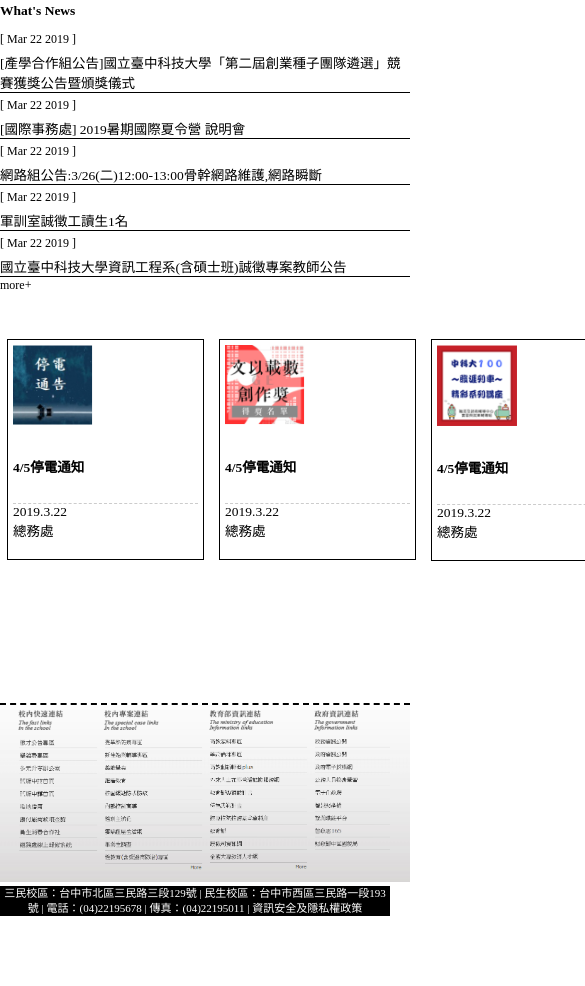
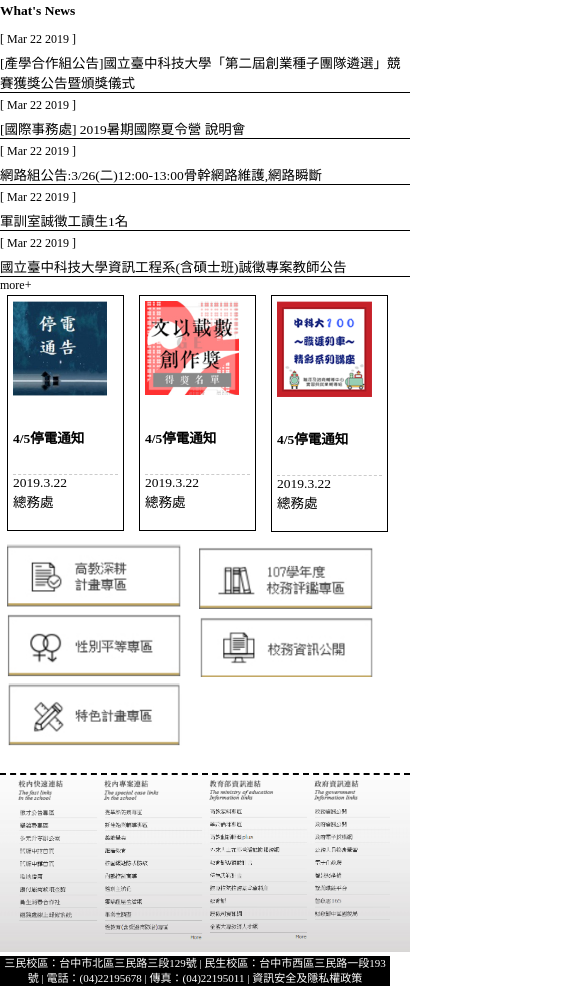
Before and after one commit to whattiffany/nutc-practice, a plain HTML site: page index.html in a window 390 px wide. Shown: the part 396-1382 px from the top of the page, 585 px wide, since content can reach past the window. Before the commit the page ends 1312 px from the top, so only its background shows below. Drawn offline with Linux system fonts and the light colour scheme.

Commit message:
修改RWD錯誤

```diff
--- a/css/RWD.css
+++ b/css/RWD.css
@@ -52,6 +52,10 @@
         position: relative;
         left: 0;
         width: 750px;
+        height: 340px;
+    }
+    .block{
+        left: 580px;
     }
     .bottom-info img{
         width: 760px;
@@ -78,6 +82,9 @@
         padding-top: 37px;
         width: 490px;
     }
+    .content{
+        width: 630px;
+    }
     .slide-img{
         margin-top: 15px;
         width: 635px;
@@ -86,7 +93,7 @@
         width: 635px;
     }
     .body{
-        height: 700px;
+        height: 800px;
         width: 640px;
     }
     .news{
@@ -99,7 +106,7 @@
     }
     .news-block{
         width: 640px;
-        /* overflow: hidden; */
+        height: 350px;
     }
     .news-block td{
         padding-right:8px;
@@ -107,9 +114,17 @@
     .newsmsg{
         width: 185px;
     }
-
     .block{
-
+        left: 0;
+        top:340px;
+        width: 630px;
+    }
+    .block li{
+        display: inline;
+        padding: 0 1em 0 1em;
+    }
+    .block img{
+        width: 180px;
     }
     .bottom-info img{
         width: 640px;
@@ -144,7 +159,7 @@
      }
      .content{
          padding-left: 0px;
-
+         width: 410px;
      }
      .guidelist {
         padding-top: 37px;
@@ -161,7 +176,7 @@
         width: 95vw;
     }
     .body{
-        height: 700px;
+        height: 770px;
         width: 410px;
     }
 
@@ -171,12 +186,30 @@
     .bottom-info img{
         width: 410px;
     }
+    .news-block{
+        width: 410px;
+        height: 430px;
+
+    }
+    .newsmsg{
+        width: 105px;
+    }
     .newsmsg img{
-        width: 80px;
+        width: 95px;
     }
     .bnews{
         height: 55px;
     }
+    .block{
+        top:250px;
+        width: 405px;
+    }
+    .block li{
 
+        padding: 0 0.5em 0 0.5em;
+    }
+    .block img{
+        width: 175px;
+    }
 
 }
--- a/css/style.css
+++ b/css/style.css
@@ -135,6 +135,10 @@ ul{
     padding: 5px 5px 0 5px;
     border:black solid 1px;
 }
+.news-block table{
+    position: absolute;
+    left: 0;
+}
 .news-block td{
     padding:0 5px 0 5px;
 }
@@ -142,7 +146,11 @@ ul{
     height: 100px;
     border-top: #ccc dashed 1px;
 }
-
+.block{
+    position: absolute;
+    left: 500px;
+    width: 170px;
+}
 .footer{
     width: 100vw;
     font-size: 12px;
--- a/index.html
+++ b/index.html
@@ -79,27 +79,31 @@
                     <table>
                         <tr>
                             <td>
-                                <div class="newsmsg" >
+                                <div class="newsmsg">
                                     <img src="./asset/news1.PNG" width="140px">
                                     <h4>4/5停電通知</h4>
-                                    <div class="bnews">2019.3.22<br/>總務處</div>
+                                    <div class="bnews">2019.3.22<br />總務處</div>
                                 </div>
                             </td>
                             <td>
                                 <div class="newsmsg">
                                     <img src="./asset/news2.PNG" width="140px">
                                     <h4>4/5停電通知</h4>
-                                    <div class="bnews">2019.3.22<br/>總務處</div>
+                                    <div class="bnews">2019.3.22<br />總務處</div>
                                 </div>
                             </td>
                             <td>
                                 <div class="newsmsg">
                                     <img src="./asset/news3.PNG" width="140px">
                                     <h4>4/5停電通知</h4>
-                                    <div class="bnews">2019.3.22<br/>總務處</div>
+                                    <div class="bnews">2019.3.22<br />總務處</div>
                                 </div>
                             </td>
-                            <td class="block">
+
+                        </tr>
+
+                    </table>
+                    <div class="block">
                         <ul>
                             <li><img src="./asset/nblock1.PNG" width="160px"></li>
                             <li><img src="./asset/nblock2.PNG" width="160px"></li>
@@ -108,9 +112,7 @@
                             <li><img src="./asset/nblock5.PNG" width="160px"></li>
 
                         </ul>
-                            </td>
-                        </tr>
-                    </table>
+                    </div>
                 </div>
             </div>
             <div class="bottom-info">
```
Lines whose indentation alone changed are shown as unchanged.
